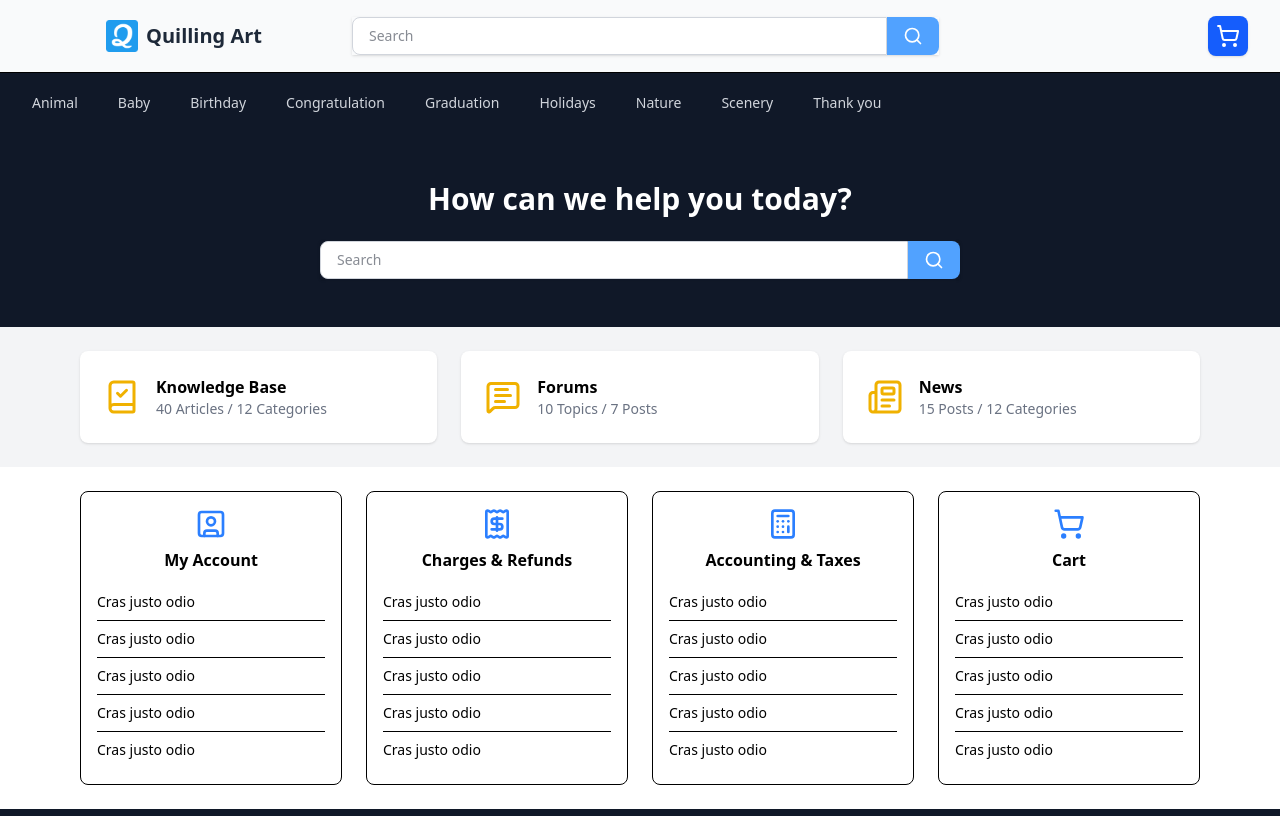
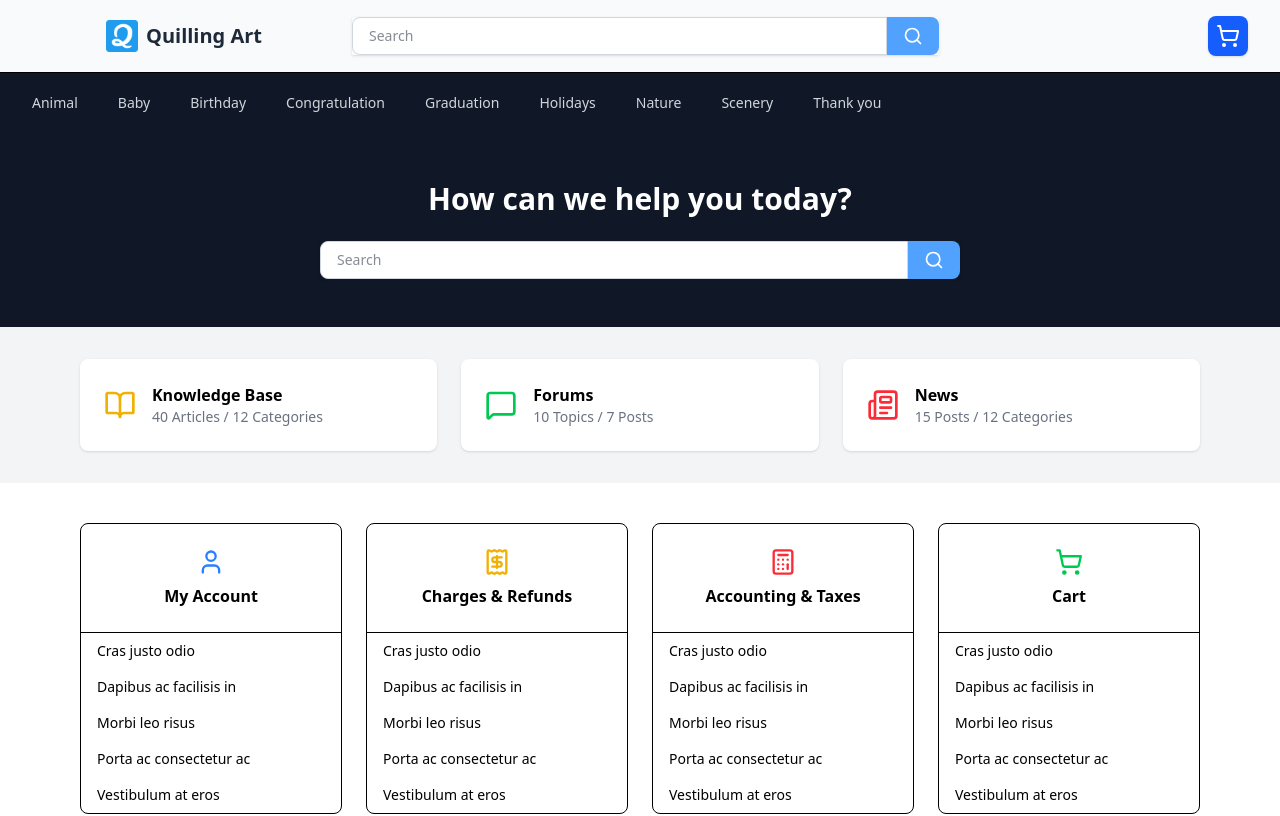
Before and after one commit to gmai2006/quillingartistv2, a React (Vite) app: page /support in a window 1280 px wide. Shown: the top 816 px of the page. Built offline with nearby package versions, Linux system fonts and the light colour scheme.

Commit message:
migrated static pages (return, support, terms, privacy

```diff
--- a/src/App.jsx
+++ b/src/App.jsx
@@ -28,7 +28,7 @@ const CartView = lazy(() => import("./pages/Cart"));
 const CheckoutView = lazy(() => import("./pages/Checkout"));
 const DocumentationView = lazy(() => import("./pages/Documentation"));
 
-// const InternalServerErrorView = lazy(() => import("./pages/500"));
+const InternalServerErrorView = lazy(() => import("./pages/500"));
 const ContactUsView = lazy(() => import("./pages/ContactUs"));
 const SupportView = lazy(() => import("./pages/Support"));
 
@@ -59,11 +59,12 @@ const App = () => {
           <Route path="documentation" element={<DocumentationView />} />
           <Route path="contact-us" element={<ContactUsView />} />
           <Route path="support" element={<SupportView />} />
-          {/*
           <Route path="return" element={<ReturnPolicy />} />
           <Route path="privacy" element={<Privacy />} />
           <Route path="term" element={<TermUse />} />
           <Route path="security" element={<Security />} />
+
+          {/*
           <Route path="500" element={<InternalServerErrorView />} />
           <Route path="searchResult" element={<SearchResult allproducts={products} searchData={searchData} />} /> */}
           <Route element={<NotFoundView />} />
--- /dev/null
+++ b/src/pages/500.jsx
@@ -0,0 +1,20 @@
+import React, { lazy } from "react";
+import { ReactComponent as IconBugFill } from "bootstrap-icons/icons/bug-fill.svg";
+const Search = lazy(() => import("../../components/Search"));
+
+export default function InternalServerErrorView() {
+  return (
+    <div className="container text-center p-5">
+      <div className="display-1">
+        <IconBugFill className="i-va text-warning" />
+        500
+      </div>
+      <h1 className="mb-3">Internal Server Error</h1>
+      <div className="row justify-content-md-center">
+        <div className="col-md-6">
+          <Search />
+        </div>
+      </div>
+    </div>
+  );
+}
--- a/src/pages/Security.jsx
+++ b/src/pages/Security.jsx
@@ -1,10 +1,37 @@
-import React from 'react';
-import '../App.css';
+import React from "react";
+import { Lock } from "lucide-react";
 
 export const Security = () => {
-    return <div className='putMargin'>
-      <h1>SECURITY</h1>
-      At Quilling Artist, we are committed to protecting the privacy and security of your personal information. We utilize industry-standard security measures to safeguard your data, including robust encryption protocols like SSL, secure servers, and regular vulnerability scans. Access to sensitive information is restricted to authorized personnel only, and we continuously monitor our systems for suspicious activity to prevent unauthorized access. By using our website, you agree to our privacy policy outlining how we collect, store, and use your information.
+  return (
+    <div className="max-w-4xl mx-auto px-6 py-12">
+      <div className="flex items-center gap-3 mb-6">
+        <Lock className="w-7 h-7 text-gray-700" />
+        <h1 className="text-3xl font-bold tracking-tight">Security</h1>
+      </div>
 
-  </div>;
+      <div className="space-y-4 text-gray-700 leading-relaxed">
+        <p>
+          At Quilling Artist, we are committed to protecting the privacy and
+          security of your personal information.
+        </p>
+
+        <p>
+          We utilize industry-standard security measures to safeguard your data,
+          including robust encryption protocols like SSL, secure servers, and
+          regular vulnerability scans.
+        </p>
+
+        <p>
+          Access to sensitive information is restricted to authorized personnel
+          only, and we continuously monitor our systems for suspicious activity
+          to prevent unauthorized access.
+        </p>
+
+        <p>
+          By using our website, you agree to our privacy policy outlining how we
+          collect, store, and use your information.
+        </p>
+      </div>
+    </div>
+  );
 };
--- a/src/pages/Support.jsx
+++ b/src/pages/Support.jsx
@@ -1,10 +1,10 @@
-import { lazy } from "react";
+import React, { lazy } from "react";
 import { Link } from "react-router-dom";
 import {
-  BookCheck,
-  MessageSquareText,
+  BookOpen,
+  MessageSquare,
   Newspaper,
-  UserSquare,
+  User,
   Receipt,
   Calculator,
   ShoppingCart,
@@ -14,101 +14,116 @@ const Search = lazy(() => import("../components/Search"));
 
 export default function SupportView() {
   return (
-    <>
-      {/* Hero */}
-      <div className="bg-gray-900 py-12 text-center text-white">
-        <h1 className="mb-6 text-3xl font-semibold">
+    <div>
+
+      {/* HERO */}
+      <div className="bg-gray-900 text-white py-12 text-center">
+        <h1 className="text-3xl font-semibold mb-6">
           How can we help you today?
         </h1>
 
-        <div className="mx-auto max-w-2xl px-4">
+        <div className="max-w-2xl mx-auto px-4">
           <Search />
         </div>
       </div>
 
-      {/* Top Support Cards */}
-      <div className="bg-gray-100 py-6">
-        <div className="mx-auto grid max-w-6xl gap-6 px-4 md:grid-cols-3">
-          <SupportCard
-            icon={BookCheck}
-            title="Knowledge Base"
-            description="40 Articles / 12 Categories"
-          />
+      {/* TOP SUPPORT CARDS */}
+      <div className="bg-gray-100 py-8">
+        <div className="max-w-6xl mx-auto grid md:grid-cols-3 gap-6 px-4">
 
-          <SupportCard
-            icon={MessageSquareText}
-            title="Forums"
-            description="10 Topics / 7 Posts"
-          />
-
-          <SupportCard
-            icon={Newspaper}
-            title="News"
-            description="15 Posts / 12 Categories"
-          />
+          <div className="bg-white p-6 rounded-lg shadow flex items-center gap-4">
+            <BookOpen className="w-8 h-8 text-yellow-500" />
+            <div>
+              <h3 className="font-semibold">Knowledge Base</h3>
+              <p className="text-sm text-gray-500">
+                40 Articles / 12 Categories
+              </p>
             </div>
           </div>
 
-      {/* Support Sections */}
-      <div className="mx-auto max-w-6xl px-4 py-6">
-        <div className="grid gap-6 md:grid-cols-4">
-          <SupportList
-            icon={UserSquare}
+          <div className="bg-white p-6 rounded-lg shadow flex items-center gap-4">
+            <MessageSquare className="w-8 h-8 text-green-500" />
+            <div>
+              <h3 className="font-semibold">Forums</h3>
+              <p className="text-sm text-gray-500">
+                10 Topics / 7 Posts
+              </p>
+            </div>
+          </div>
+
+          <div className="bg-white p-6 rounded-lg shadow flex items-center gap-4">
+            <Newspaper className="w-8 h-8 text-red-500" />
+            <div>
+              <h3 className="font-semibold">News</h3>
+              <p className="text-sm text-gray-500">
+                15 Posts / 12 Categories
+              </p>
+            </div>
+          </div>
+
+        </div>
+      </div>
+
+      {/* SUPPORT CATEGORIES */}
+      <div className="max-w-6xl mx-auto py-10 grid md:grid-cols-4 gap-6 px-4">
+
+        {/* ACCOUNT */}
+        <SupportCard
+          icon={<User className="w-7 h-7 text-blue-500" />}
           title="My Account"
         />
 
-          <SupportList
-            icon={Receipt}
+        {/* REFUNDS */}
+        <SupportCard
+          icon={<Receipt className="w-7 h-7 text-yellow-500" />}
           title="Charges & Refunds"
         />
 
-          <SupportList
-            icon={Calculator}
+        {/* ACCOUNTING */}
+        <SupportCard
+          icon={<Calculator className="w-7 h-7 text-red-500" />}
           title="Accounting & Taxes"
         />
 
-          <SupportList
-            icon={ShoppingCart}
+        {/* CART */}
+        <SupportCard
+          icon={<ShoppingCart className="w-7 h-7 text-green-500" />}
           title="Cart"
         />
+
       </div>
-      </div>
-    </>
-  );
-}
 
-function SupportCard({ icon: Icon, title, description }) {
-  return (
-    <div className="flex items-center gap-4 rounded-lg bg-white p-6 shadow-sm">
-      <Icon className="text-yellow-500" size={36} />
-
-      <div>
-        <h3 className="font-semibold">{title}</h3>
-        <p className="text-sm text-gray-500">{description}</p>
-      </div>
     </div>
   );
 }
 
-function SupportList({ icon: Icon, title }) {
+function SupportCard({ icon, title }) {
   return (
-    <div className="rounded-lg border bg-white p-4">
-      <div className="mb-3 text-center">
-        <Icon size={32} className="mx-auto text-blue-500" />
-        <div className="mt-2 font-semibold">{title}</div>
+    <div className="border rounded-lg overflow-hidden">
+
+      <div className="text-center py-6 border-b">
+        <div className="flex justify-center mb-2">{icon}</div>
+        <h3 className="font-semibold">{title}</h3>
       </div>
 
-      <div className="flex flex-col divide-y">
-        {[1,2,3,4,5].map((i) => (
-          <Link
-            key={i}
-            to="/"
-            className="py-2 text-sm hover:text-blue-600"
-          >
+      <div className="flex flex-col">
+        <Link to="/" className="px-4 py-2 hover:bg-gray-50 text-sm">
           Cras justo odio
         </Link>
-        ))}
+        <Link to="/" className="px-4 py-2 hover:bg-gray-50 text-sm">
+          Dapibus ac facilisis in
+        </Link>
+        <Link to="/" className="px-4 py-2 hover:bg-gray-50 text-sm">
+          Morbi leo risus
+        </Link>
+        <Link to="/" className="px-4 py-2 hover:bg-gray-50 text-sm">
+          Porta ac consectetur ac
+        </Link>
+        <Link to="/" className="px-4 py-2 hover:bg-gray-50 text-sm">
+          Vestibulum at eros
+        </Link>
       </div>
+
     </div>
   );
 }
```
Also changed, not shown: src/pages/Privacy.jsx (+38 -5 lines), src/pages/ReturnPolicy.jsx (+46 -16 lines), src/pages/TermUse.jsx (+35 -7 lines). Lines whose indentation alone changed are shown as unchanged.
